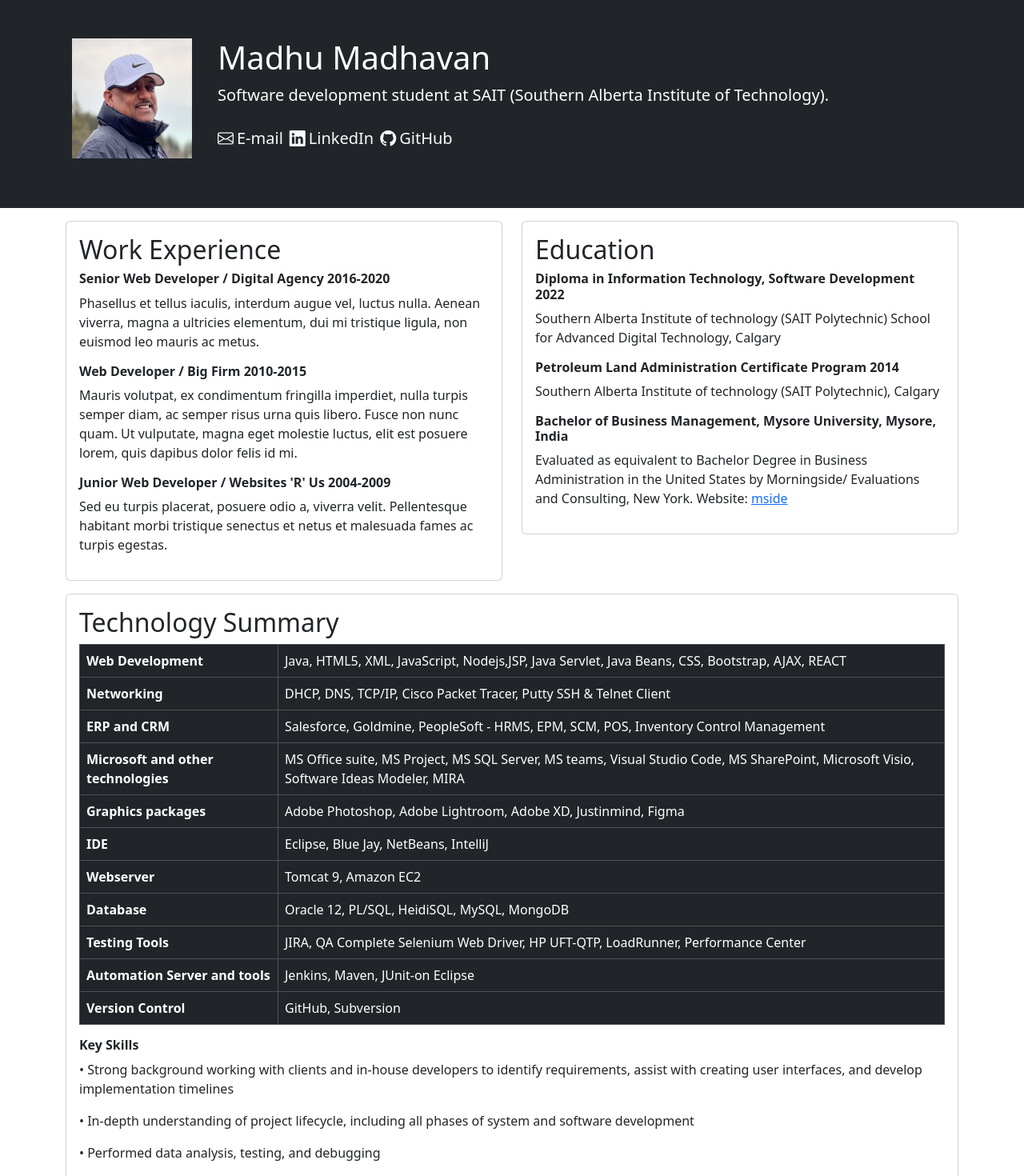
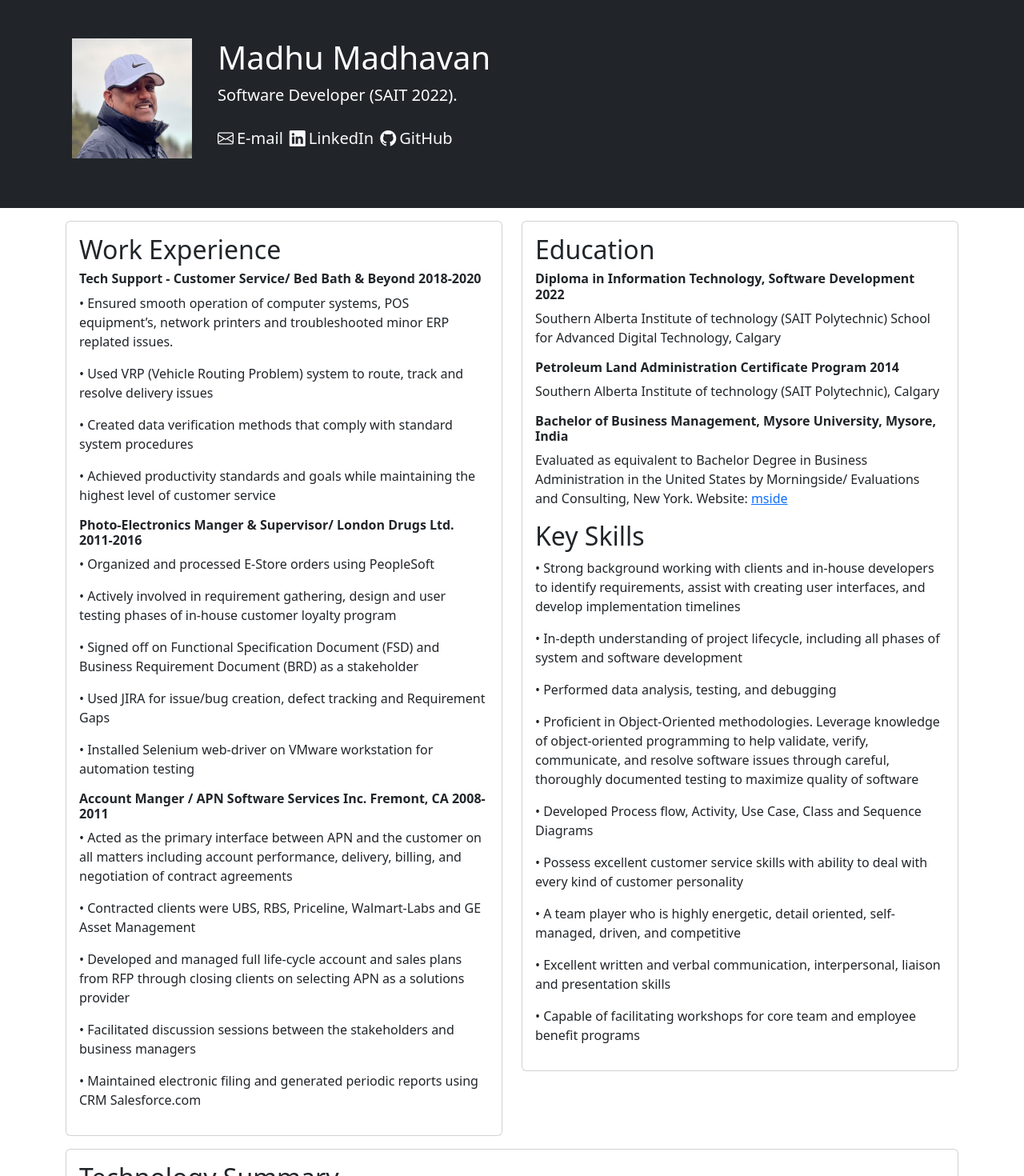
Before and after one commit to madpgmer/CPRG-352-Lab10, a React (Create React App) app in the folder portfolio-app/: page / in a window 1280 px wide. Shown: the top 1470 px of the page at 80% size. Built offline with nearby package versions, Linux system fonts and the light colour scheme.

Commit message:
Personalized Work Experience and moved Key Skills

```diff
--- a/portfolio-app/src/App.js
+++ b/portfolio-app/src/App.js
@@ -19,6 +19,7 @@ function App() {
         <div className="col-md">
           <Education/>
         </div>
+
       </div>
       <div className="row mt-3">
         <div className="col-md mb-5">
--- a/portfolio-app/src/Education.js
+++ b/portfolio-app/src/Education.js
@@ -17,6 +17,16 @@ function Education () {
                                 <h6 className="fw-bold">Bachelor of Business Management, Mysore University, Mysore, India</h6>
                                 <p>Evaluated as equivalent to Bachelor Degree in Business Administration in the United States by Morningside/ Evaluations and Consulting, New York. Website: <a href="https://www.mside.com">mside</a></p>
                             </li>
+                            <h2 className="card-title">Key Skills</h2>
+                                <p>•	Strong background working with clients and in-house developers to identify requirements, assist with creating user interfaces, and develop implementation timelines</p>
+                                <p>•	In-depth understanding of project lifecycle, including all phases of system and software development</p>
+                                <p>•	Performed data analysis, testing, and debugging </p>
+                                <p>•	Proficient in Object-Oriented methodologies. Leverage knowledge of object-oriented programming to help validate, verify, communicate, and resolve software issues through careful, thoroughly documented testing to maximize quality of software</p>
+                                <p>•	Developed Process flow, Activity, Use Case, Class and Sequence Diagrams </p>
+                                <p>•	Possess excellent customer service skills with ability to deal with every kind of customer personality</p>
+                                <p>•	A team player who is highly energetic, detail oriented, self-managed, driven, and competitive</p>
+                                <p>•	Excellent written and verbal communication, interpersonal, liaison and presentation skills</p>
+                                <p>•	Capable of facilitating workshops for core team and employee benefit programs</p>
                         </ul>
                     </div>
                 </div>
--- a/portfolio-app/src/Header.js
+++ b/portfolio-app/src/Header.js
@@ -15,7 +15,7 @@ function Header(){
                 <div className="col text-center text-lg-start">
                     <h1>Madhu Madhavan</h1>
 
-                    <p className="lead">Software development student at SAIT (Southern Alberta Institute of Technology).</p>
+                    <p className="lead">Software Developer (SAIT 2022).</p>
 
                     <ul className="list-inline">
                         <li className="list-inline-item my-2"><a href="madpgmer@gmail.com" className="fs-5 link-light text-decoration-none"><i
--- a/portfolio-app/src/TechnologySummary.js
+++ b/portfolio-app/src/TechnologySummary.js
@@ -63,16 +63,7 @@ function TechnologySummary() {
                                         </tr>
                                     </thead>
                                 </table>
-                                <h6 className="fw-bold">Key Skills</h6>
-                                <p>•	Strong background working with clients and in-house developers to identify requirements, assist with creating user interfaces, and develop implementation timelines</p>
-                                <p>•	In-depth understanding of project lifecycle, including all phases of system and software development</p>
-                                <p>•	Performed data analysis, testing, and debugging </p>
-                                <p>•	Proficient in Object-Oriented methodologies. Leverage knowledge of object-oriented programming to help validate, verify, communicate, and resolve software issues through careful, thoroughly documented testing to maximize quality of software</p>
-                                <p>•	Developed Process flow, Activity, Use Case, Class and Sequence Diagrams </p>
-                                <p>•	Possess excellent customer service skills with ability to deal with every kind of customer personality</p>
-                                <p>•	A team player who is highly energetic, detail oriented, self-managed, driven, and competitive</p>
-                                <p>•	Excellent written and verbal communication, interpersonal, liaison and presentation skills</p>
-                                <p>•	Capable of facilitating workshops for core team and employee benefit programs</p>
+
                             </li>
                         </ul>
                     </div>
--- a/portfolio-app/src/WorkExperience.js
+++ b/portfolio-app/src/WorkExperience.js
@@ -5,30 +5,28 @@ function WorkExperience () {
                         <h2 className="card-title">Work Experience</h2>
                         <ul className="list-unstyled">
                             <li>
-                                <h6 className="fw-bold">Senior Web Developer / Digital Agency 2016-2020</h6>
-                                <p>Phasellus et tellus iaculis, interdum augue vel, luctus nulla. Aenean viverra,
-                                    magna
-                                    a
-                                    ultricies
-                                    elementum, dui mi tristique ligula, non euismod leo mauris ac metus.</p>
+                                <h6 className="fw-bold">Tech Support - Customer Service/ Bed Bath & Beyond 2018-2020</h6>
+                                <p>•	Ensured smooth operation of computer systems, POS equipment’s, network printers and troubleshooted minor ERP replated issues.</p>
+                                <p>•	Used VRP (Vehicle Routing Problem) system to route, track and resolve delivery issues</p>
+                                <p>•	Created data verification methods that comply with standard system procedures</p>
+                                <p>•	Achieved productivity standards and goals while maintaining the highest level of customer service</p>
                             </li>
                             <li>
-                                <h6 className="fw-bold">Web Developer / Big Firm 2010-2015</h6>
-                                <p>Mauris volutpat, ex condimentum fringilla imperdiet, nulla turpis semper diam, ac
-                                    semper
-                                    risus urna quis
-                                    libero. Fusce non nunc quam. Ut vulputate, magna eget molestie luctus, elit est
-                                    posuere
-                                    lorem, quis
-                                    dapibus dolor felis id mi.</p>
+                                <h6 className="fw-bold">Photo-Electronics Manger & Supervisor/ London Drugs Ltd.  2011-2016</h6>
+                                <p>•	Organized and processed E-Store orders using PeopleSoft</p>
+                                <p>•	Actively involved in requirement gathering, design and user testing phases of in-house customer loyalty program</p>
+                                <p>•	Signed off on Functional Specification Document (FSD) and Business Requirement Document (BRD) as a stakeholder</p>
+                                <p>•	Used JIRA for issue/bug creation, defect tracking and Requirement Gaps</p>
+                                <p>•	Installed Selenium web-driver on VMware workstation for automation testing</p>
+
                             </li>
                             <li>
-                                <h6 className="fw-bold">Junior Web Developer / Websites 'R' Us 2004-2009</h6>
-                                <p>Sed eu turpis placerat, posuere odio a, viverra velit. Pellentesque habitant
-                                    morbi
-                                    tristique
-                                    senectus et
-                                    netus et malesuada fames ac turpis egestas.</p>
+                                <h6 className="fw-bold">Account Manger / APN Software Services Inc. Fremont, CA  2008-2011</h6>
+                                <p>•	Acted as the primary interface between APN and the customer on all matters including account performance, delivery, billing, and negotiation of contract agreements</p>
+                                <p>•	Contracted clients were UBS, RBS, Priceline, Walmart-Labs and GE Asset Management</p>
+                                <p>•	Developed and managed full life-cycle account and sales plans from RFP through closing clients on selecting APN as a solutions provider</p>
+                                <p>•	Facilitated discussion sessions between the stakeholders and business managers</p>
+                                <p>•	Maintained electronic filing and generated periodic reports using CRM Salesforce.com</p>
                             </li>
                         </ul>
                     </div>
```
